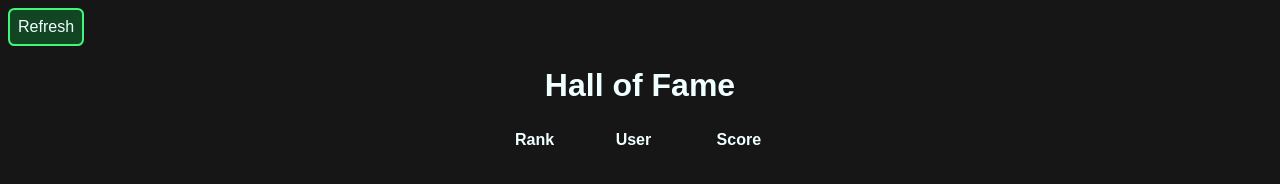
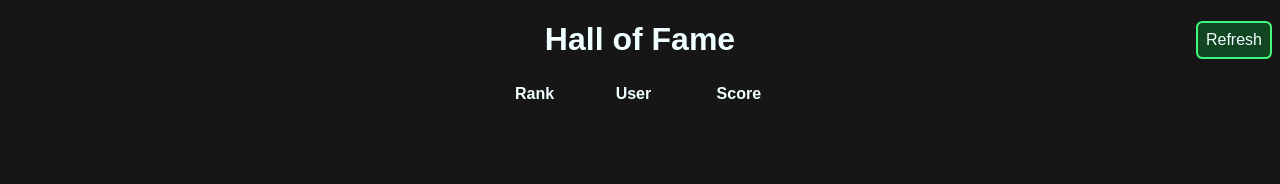
Before and after one commit to furryfoxo/furryfoxo.github.io, a plain HTML site: page neodash-api/main.html in a window 1280 px wide. Drawn offline with Linux system fonts and the light colour scheme.

Commit message:
Right align refresh button

```diff
--- a/neodash-api/main.html
+++ b/neodash-api/main.html
@@ -7,7 +7,7 @@
 	<link href="style.css" rel="stylesheet"/>
 </head>
 <body>
-	<button id="btn">Refresh</button>
+	<button style="float: right;" id="btn">Refresh</button>
 
 	<div class="center">
 		<h1 style="margin-bottom: 1.5rem;">Hall of Fame</h1>
```
